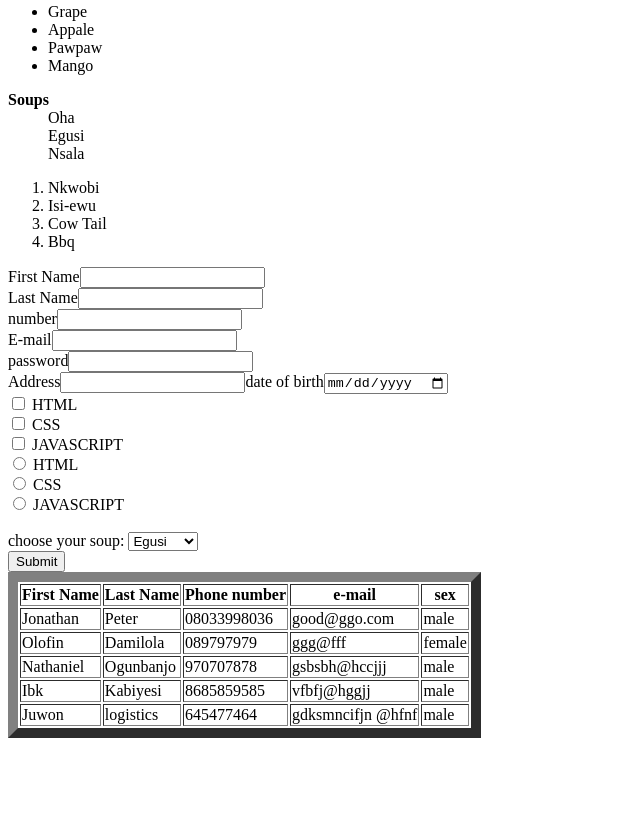
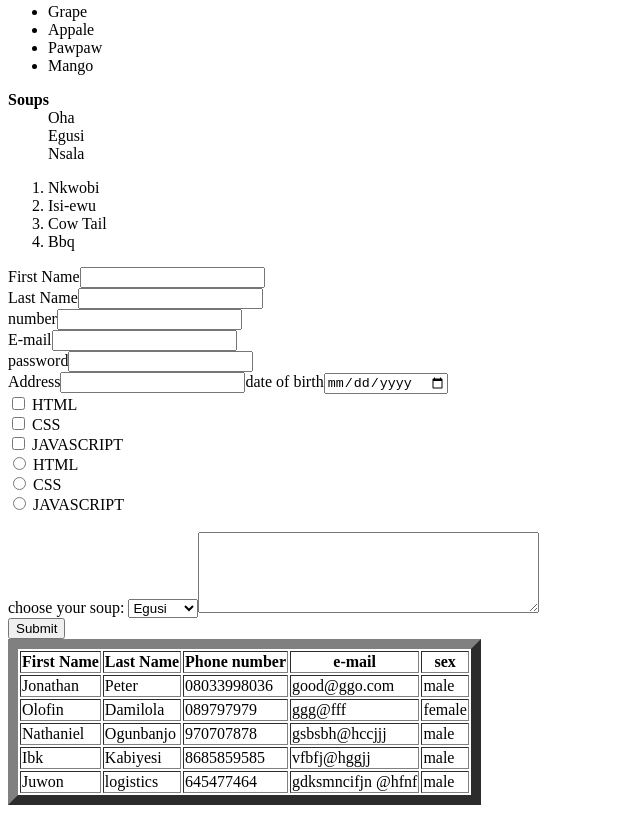
Before and after one commit to oguguopeter/ibk, a plain HTML site: page index.html in a window 1280 px wide. Shown: the part 2602-3415 px from the top of the page, without its empty margins (0-640 px from the left). Before the commit the page ends 3348 px from the top, so only its background shows below. Drawn offline with Linux system fonts and the light colour scheme.

Commit message:
textarea added

```diff
--- a/index.html
+++ b/index.html
@@ -170,10 +170,9 @@
             <option value="Ogbono">Ogbono</option>
             <option value="Onugbu">Ogbono</option>
             <option value="Nsala">Nsala</option>
+        </select>
 
-
-
-        </select>
+        <textarea  cols="40" rows="5"></textarea>
 
 
 
```
